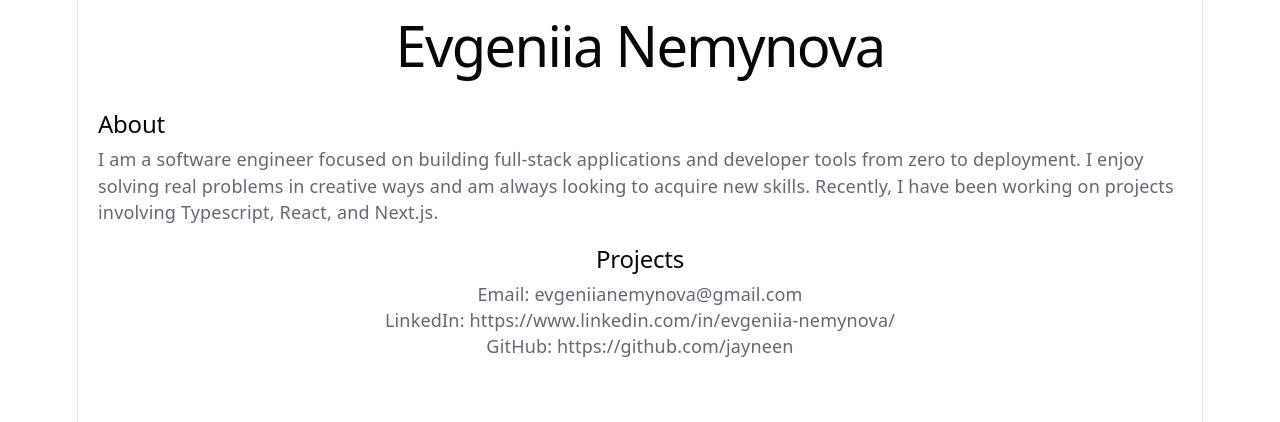
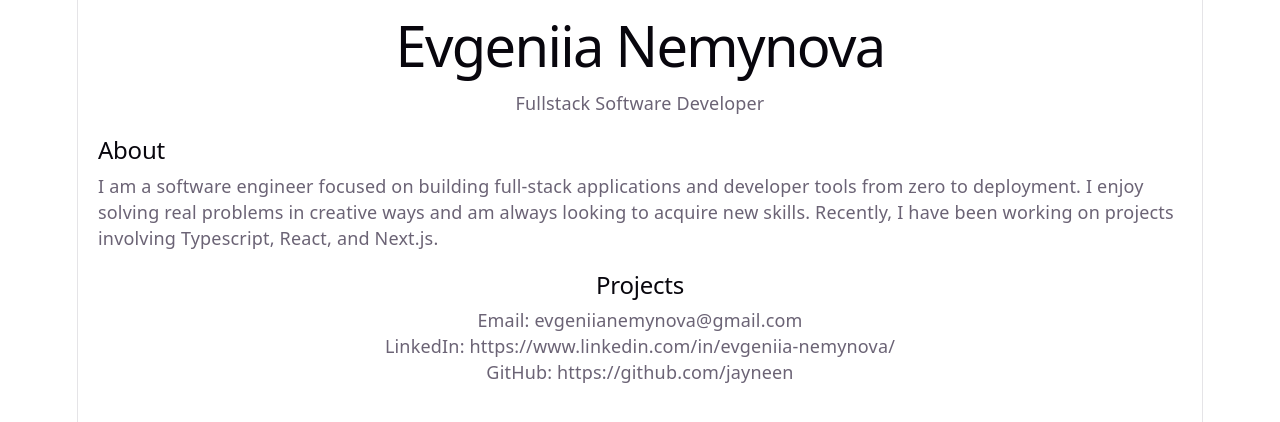
Before and after one commit to jayneen/portfolio, a React (Vite) app: page / in a window 1280 px wide. Shown: the top 422 px of the page. Built offline with nearby package versions, Linux system fonts and the light colour scheme.

Commit message:
added hero

```diff
--- a/src/sections/Hero.tsx
+++ b/src/sections/Hero.tsx
@@ -4,6 +4,7 @@ function Hero() {
       <h1 className="text-6xl font-bold">
         Evgeniia Nemynova
       </h1>
+      <p>Fullstack Software Developer</p>
     </section>
   )
 }
```
